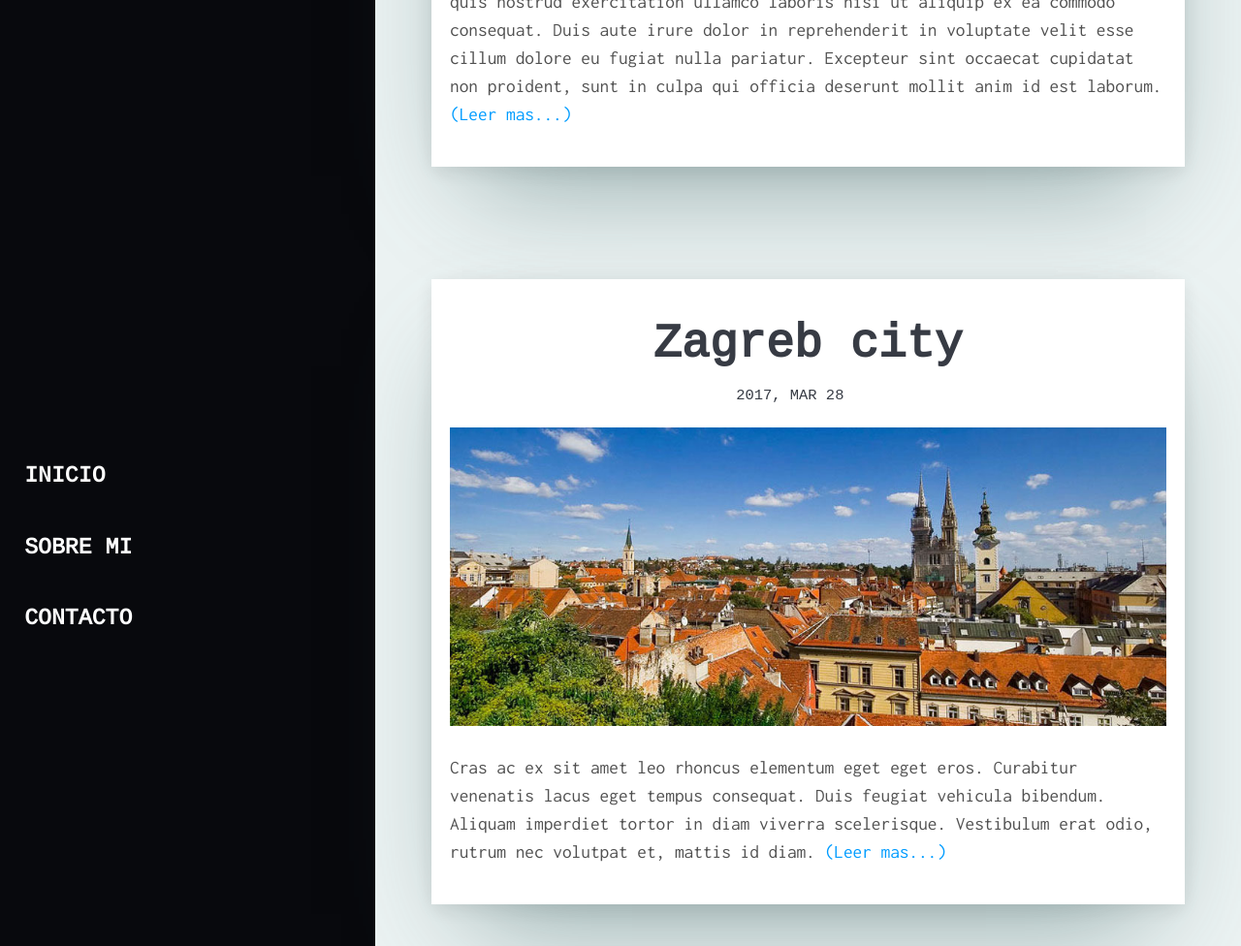
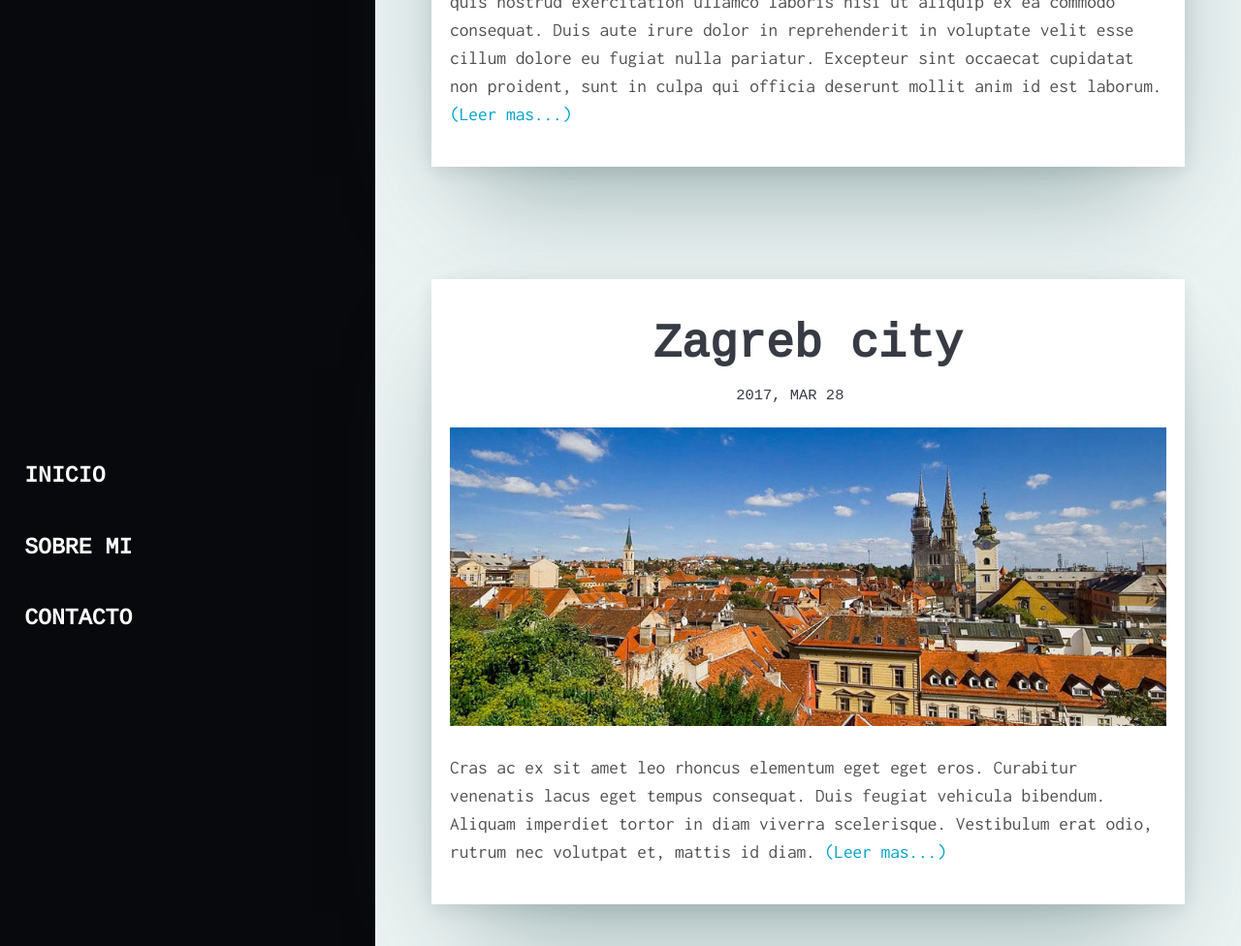
Before and after one commit to rorriizz/rorriizz.github.io, a Jekyll site: the page built from index.html, in a window 1280 px wide and 1400 px high, scrolled down 521 px. Shown: the part 150-1126 px from the top of the window at 97% size. Built offline with Jekyll 4.4.1, drawn with Linux system fonts in a browser that asks for light colours; some web fonts are replaced; the list of posts is cut into pages by our own code.

Commit message:
Update assets/css/main.css

```diff
--- a/assets/css/main.css
+++ b/assets/css/main.css
@@ -944,7 +944,7 @@ pre code {
 }
 .main-article .more, .page-article .more, .post .more {
   text-decoration: none;
-  color: #009CFF;
+  color: #00a3cb;
 }
 
 img.post-image, img.page-img {
```
